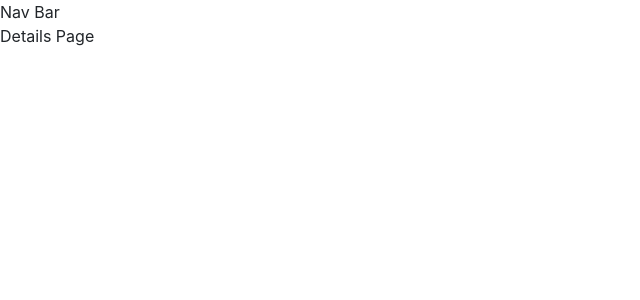
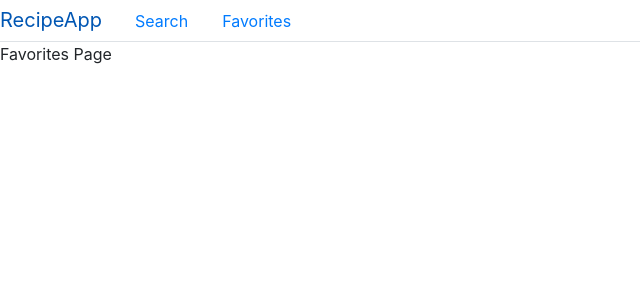
Before and after one commit to alexanderchernetsky/chernetsky-mobx-project, a React (Create React App) app: page /#/favorites in a window 1280 px wide. Before the commit this address led to /#/details/1. Shown: the top 300 px of the page, without its empty margins (0-640 px from the left). Built offline with nearby package versions, Linux system fonts and the light colour scheme.

Commit message:
Complete NavBar component, add mobx-react-devtools

```diff
--- a/package.json
+++ b/package.json
@@ -29,6 +29,7 @@
   ],
   "devDependencies": {
     "customize-cra": "^0.2.11",
+    "mobx-react-devtools": "^6.0.3",
     "react-app-rewired": "^2.1.0"
   }
 }
--- a/src/App.js
+++ b/src/App.js
@@ -1,6 +1,7 @@
 import React, { Component } from 'react';
 import {HashRouter, Route, Switch} from "react-router-dom";
 import {Provider} from 'mobx-react';
+import DevTools from "mobx-react-devtools";
 
 import NavBar from './components/NavBar';
 import DetailsPage from './pages/DetailsPage';
@@ -15,6 +16,7 @@ class App extends Component {
         <Provider>
           <HashRouter>
             <div>
+              <DevTools/>
               <NavBar/>
               <Switch>
                 <Route exact path='/' component={SearchPage}/>
--- a/src/components/NavBar.js
+++ b/src/components/NavBar.js
@@ -1,12 +1,19 @@
-import React, {Component} from 'react';
+import React from 'react';
+import  {Link} from 'react-router-dom';
+import {observer} from 'mobx-react';
 
-class NavBar extends Component{
-  render() {
-    return (
-        <div>
-          Nav Bar
-        </div>
-    )
-  }
-}
+const NavBar = observer(() => (
+    <nav>
+      <ul className="nav nav-tabs">
+        <a className="navbar-brand" href="#">RecipeApp</a>
+        <li className="nav-item">
+          <Link className="nav-link" to='/search'>Search</Link>
+        </li>
+        <li className="nav-item">
+          <Link className="nav-link" to='/favorites'>Favorites</Link>
+        </li>
+      </ul>
+    </nav>
+));
+
 export default NavBar;
```
Also changed, not shown: 1 other file (tests, documents, lock files or other folders).
